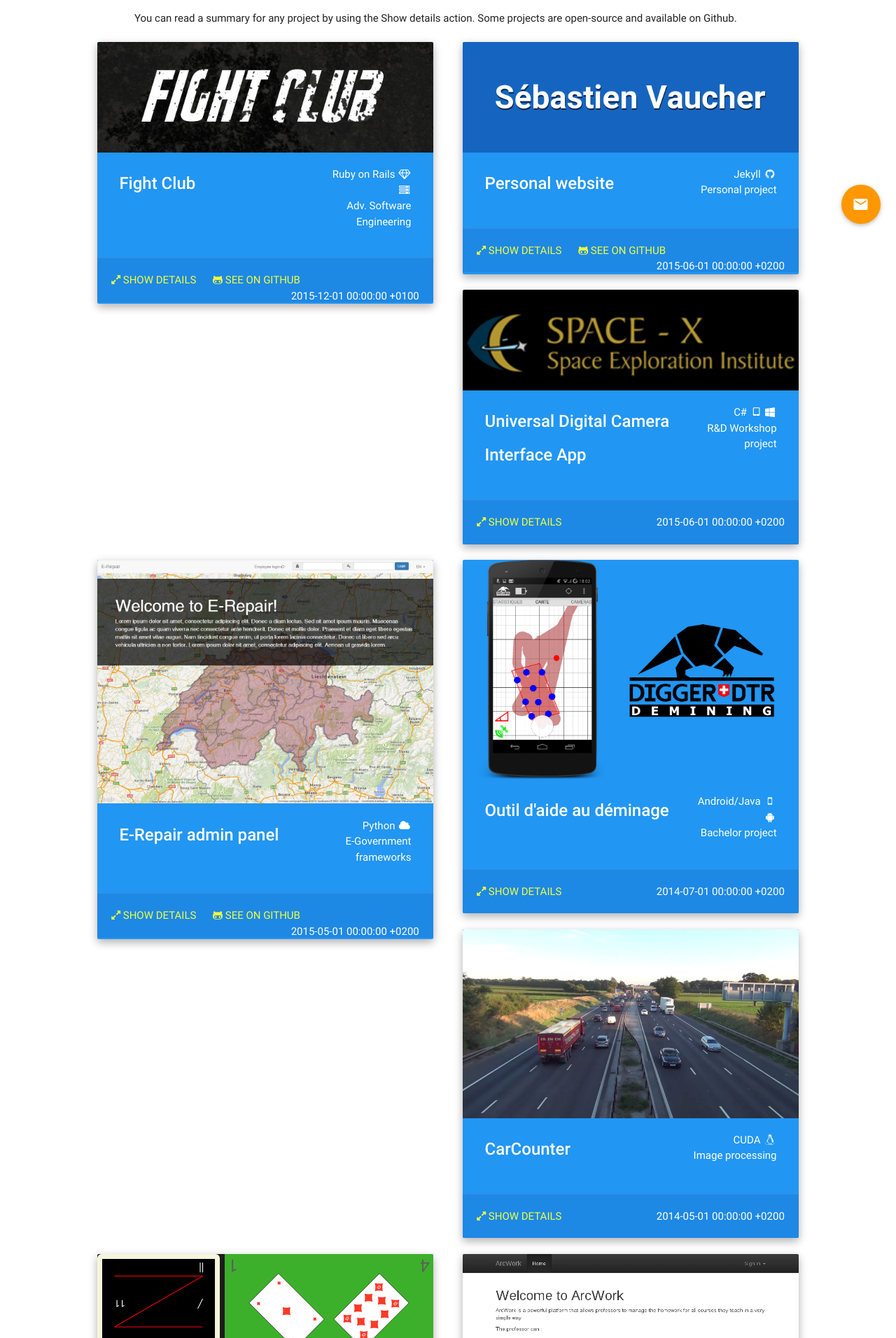
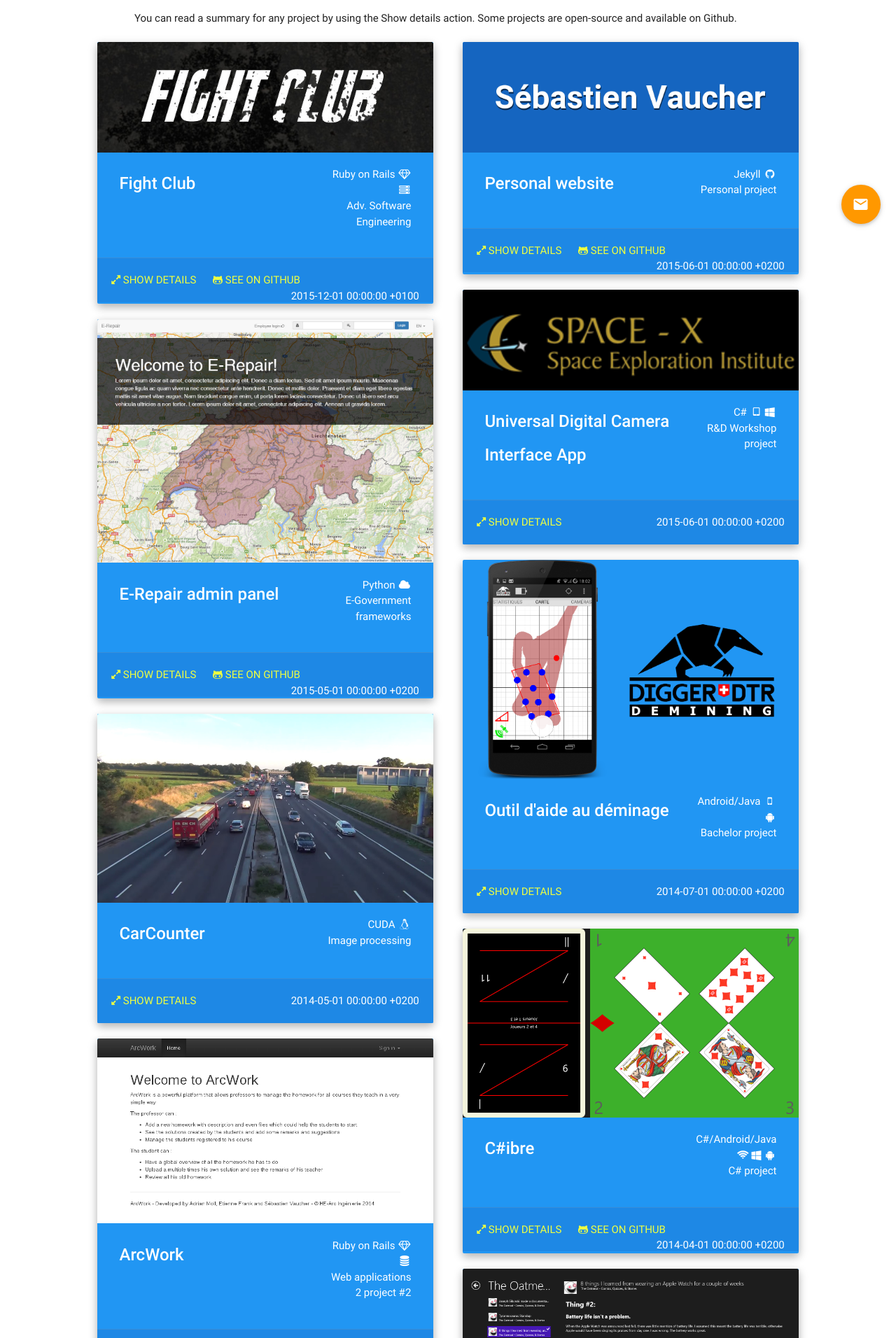
Before and after one commit to sebva/PersonalWebsite, a Jekyll site: the page built from projects.html, in a window 1280 px wide. Shown: the part 558-2470 px from the top of the page at 70% size. Built offline with Jekyll 4.4.1, drawn with Linux system fonts in a browser that asks for light colours.

Commit message:
Use Masonry to remove empty vertical spaces between project cards

```diff
--- a/_includes/head.html
+++ b/_includes/head.html
@@ -18,6 +18,7 @@
 
     <script type="text/javascript" src="{{ "/js/jquery-2.1.4.min.js" | prepend: site.baseurl }}"></script>
     <script type="text/javascript" src="{{ "/js/materialize.min.js" | prepend: site.baseurl }}"></script>
+    <script type="text/javascript" src="{{ "/js/masonry.pkgd.min.js" | prepend: site.baseurl }}"></script>
     {% if page.title == 'Contact' %}
         <script type="text/javascript" src="{{ "/js/jquery.validate.min.js" | prepend: site.baseurl }}"></script>
     {% endif %}
--- a/js/init.js
+++ b/js/init.js
@@ -9,7 +9,6 @@
     $('#submit').removeAttr('disabled');
 };
 $(document).ready(function(){
-    $('.parallax').parallax();
     $('#nav-large').pushpin({ top: 350 });
     $('#nav-small').pushpin({ top: 0 });
     var contact = $('#contact-form');
@@ -39,3 +38,9 @@
         });
     }
 });
+$(window).on("load", function() {
+    $('#projects-grid').masonry({
+        columnWidth: '.project-item',
+        itemSelector: '.project-item',
+    });
+})
--- a/projects.html
+++ b/projects.html
@@ -16,9 +16,10 @@
 
     <div class="row">
         <div class="col s12 m10 offset-m1">
+            <div class="row" id="projects-grid">
             {% assign projects = site.projects | sort: "order" %}
             {% for project in projects reversed %}
-                <div class="col s12 l6">
+                <div class="col s12 l6 project-item">
                     <div class="card z-depth-1-half blue" style="margin-left: 10px; margin-right: 10px">
                         <div class="card-image waves-effect waves-block waves-light">
                             <img class="activator" src="project-images/{{ project.image }}">
@@ -48,6 +49,7 @@
                     </div>
                 </div>
             {% endfor %}
+            </div>
         </div>
     </div>
 </div>
```
Also changed, not shown: js/masonry.pkgd.min.js (added).
